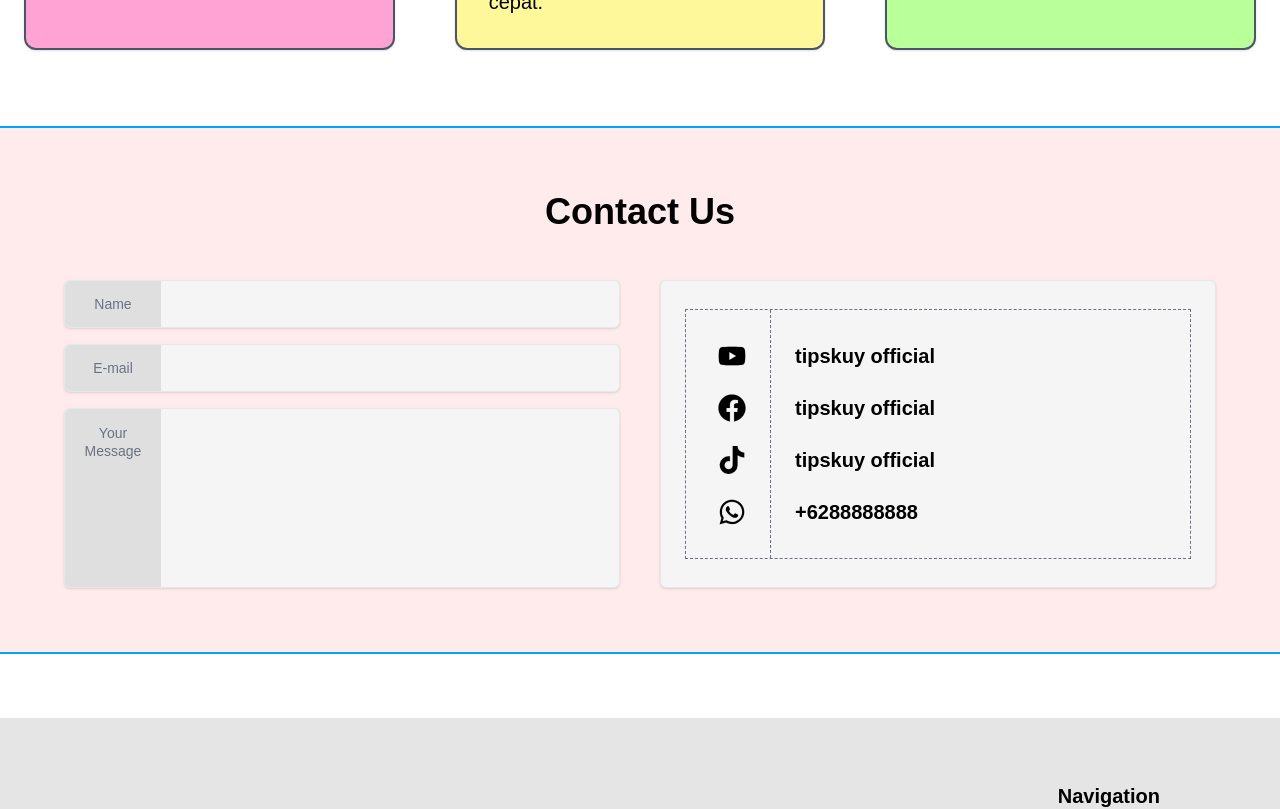
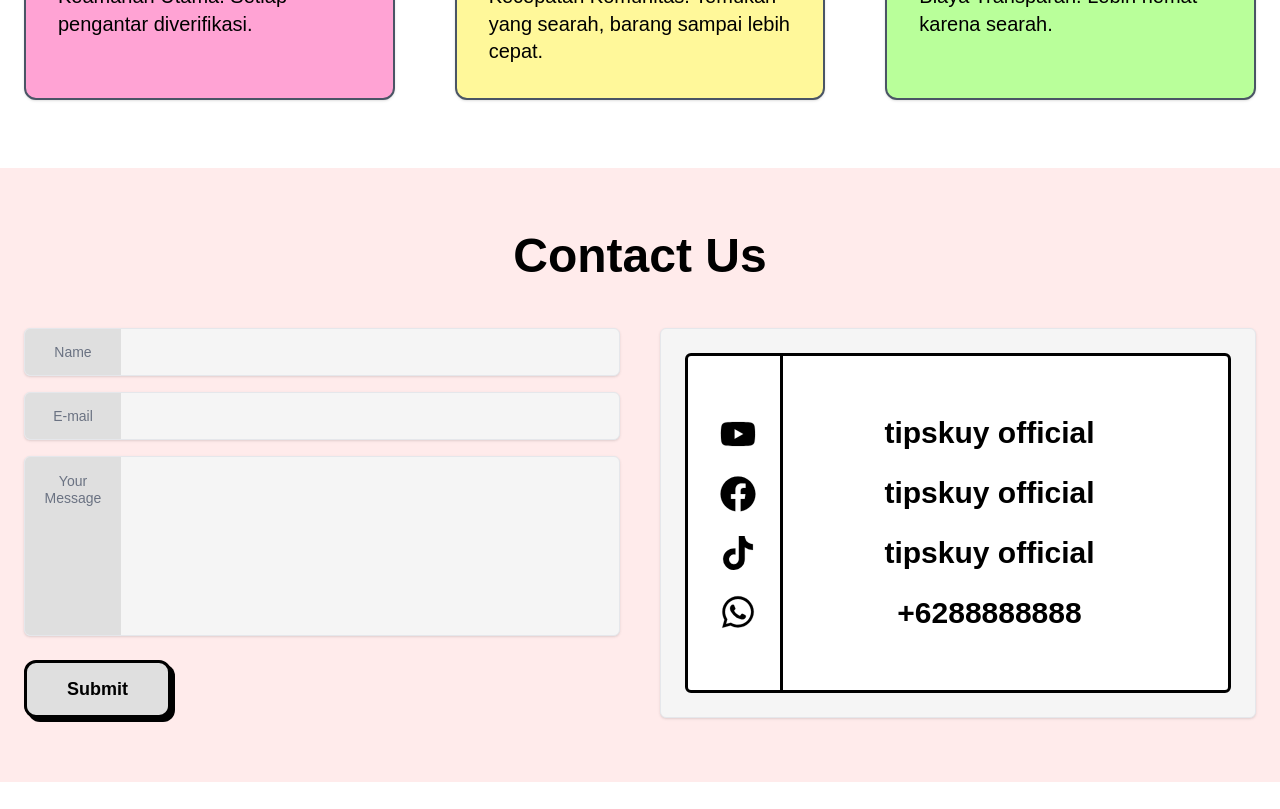
Before and after one commit to mervinfa/tipskuy-, a Next.js app: page / in a window 1280 px wide. Shown: the part 2340-3149 px from the top of the page. Built offline with nearby package versions, Linux system fonts and the light colour scheme.

Commit message:
fix : contact us add button and minimize

```diff
--- a/components/home/CardAboutInfo.jsx
+++ b/components/home/CardAboutInfo.jsx
@@ -31,7 +31,7 @@ const CardAboutInfo = () => {
           <img
             src="/images/blog/aboutinfo.png"
             alt="Ilustrasi Tipskuy"
-            className="w-full max-w-[300px] h-auto object-contain"
+            className="w-full max-w-[500px] h-auto object-contain"
           />
         </div>
       </div>
--- a/components/home/ContactUs.jsx
+++ b/components/home/ContactUs.jsx
@@ -3,13 +3,17 @@ import { FaWhatsapp, FaTiktok, FaFacebook, FaYoutube } from "react-icons/fa";
 
 const ContactUs = () => {
   return (
-    <div className="w-screen relative left-1/2 right-1/2 -ml-[50vw] -mr-[50vw] bg-[#FFEBEB] border-y-2 border-[#00A3FF] py-16 flex justify-center mt-18">
-      <div className="w-full max-w-6xl flex flex-col items-center">
-        <h2 className="font-extrabold text-4xl mb-12 text-black">
+    <div className="relative w-full mt-10 md:mt-16">
+
+      <div className="absolute inset-y-0 left-[-50vw] right-[-50vw] bg-[#FFEBEB]"></div>
+
+      <div className="relative w-full flex flex-col items-center py-16">
+
+        <h2 className="font-extrabold text-5xl mb-12 text-black">
           Contact Us
         </h2>
 
-        <div className="w-full grid grid-cols-1 md:grid-cols-2 gap-10 items-stretch">
+        <div className="w-full grid grid-cols-1 md:grid-cols-2 gap-8 lg:gap-10 items-stretch">
 
           <div className="flex flex-col gap-4">
 
@@ -27,31 +31,35 @@ const ContactUs = () => {
               <input type="email" className="flex-1 bg-transparent px-4 outline-none text-gray-700" />
             </div>
 
-            <div className="flex bg-[#F5F5F5] border border-gray-200 rounded-md overflow-hidden min-h-[180px] shadow-sm">
+            <div className="flex bg-[#F5F5F5] border border-gray-200 rounded-md overflow-hidden flex-1 shadow-sm min-h-[180px]">
               <div className="bg-[#DFDFDF] w-24 flex items-start justify-center pt-4 text-sm font-medium text-gray-500 text-center leading-tight">
                 Your<br />Message
               </div>
               <textarea className="flex-1 bg-transparent p-4 outline-none resize-none text-gray-700"></textarea>
             </div>
 
+          <button className="bg-[#DFDFDF] hover:bg-[#6FAF4F] border-[3px] border-black text-black font-extrabold text-lg py-3 px-10 rounded-xl shadow-[4px_4px_0px_0px_rgba(0,0,0,1)] transition-all hover:translate-y-[2px] hover:shadow-[2px_2px_0px_0px_rgba(0,0,0,1)] self-start mt-2">
+              Submit
+            </button>
+
           </div>
 
           <div className="bg-[#F5F5F5] border border-gray-200 rounded-md p-6 flex justify-center items-center shadow-sm">
 
-            <div className="border border-dashed border-gray-500 w-full flex  px-4 md:px-8">
+            <div className="border-[3px] border-black rounded-md w-full h-full flex bg-white px-4 md:px-8">
 
-              <div className="flex flex-col gap-6 items-center border-r border-dashed border-gray-500 pr-6 py-8">
-                <FaYoutube size={28} strokeWidth={2.5} className="text-black" />
-                <FaFacebook size={28} strokeWidth={2.5} className="text-black" />
-                <FaTiktok size={28} strokeWidth={2.5} className="text-black" />
-                <FaWhatsapp size={28} strokeWidth={2.5} className="text-black" />
+              <div className="flex flex-col gap-6 items-center border-r-[3px] border-black pr-6 py-8 justify-center">
+                <FaYoutube size={36} strokeWidth={2.5} className="text-black" />
+                <FaFacebook size={36} strokeWidth={2.5} className="text-black" />
+                <FaTiktok size={34} strokeWidth={2.5} className="text-black" />
+                <FaWhatsapp size={36} strokeWidth={2.5} className="text-black" />
               </div>
 
-              <div className="flex flex-col gap-6 pl-6 justify-center">
-                <p className="font-extrabold text-lg md:text-xl text-black leading-none flex items-center h-[28px]">tipskuy official</p>
-                <p className="font-extrabold text-lg md:text-xl text-black leading-none flex items-center h-[28px]">tipskuy official</p>
-                <p className="font-extrabold text-lg md:text-xl text-black leading-none flex items-center h-[28px]">tipskuy official</p>
-                <p className="font-extrabold text-lg md:text-xl text-black leading-none flex items-center h-[28px]">+6288888888</p>
+              <div className="flex flex-col gap-6 justify-center w-full items-center">
+                <p className="font-bold text-xl md:text-3xl text-black leading-none flex items-center h-[36px]">tipskuy official</p>
+                <p className="font-bold text-xl md:text-3xl text-black leading-none flex items-center h-[36px]">tipskuy official</p>
+                <p className="font-bold text-xl md:text-3xl text-black leading-none flex items-center h-[36px]">tipskuy official</p>
+                <p className="font-bold text-xl md:text-3xl text-black leading-none flex items-center h-[36px]">+6288888888</p>
               </div>
 
             </div>
@@ -59,9 +67,7 @@ const ContactUs = () => {
 
         </div>
       </div>
-
-      </div>
-
+    </div>
   );
 };
 
```
